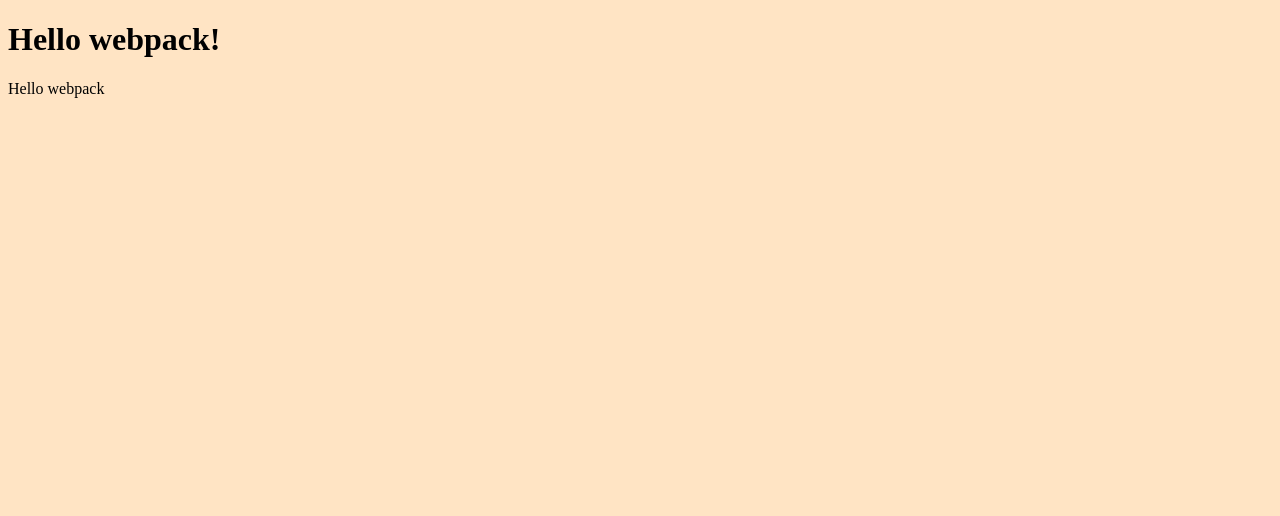
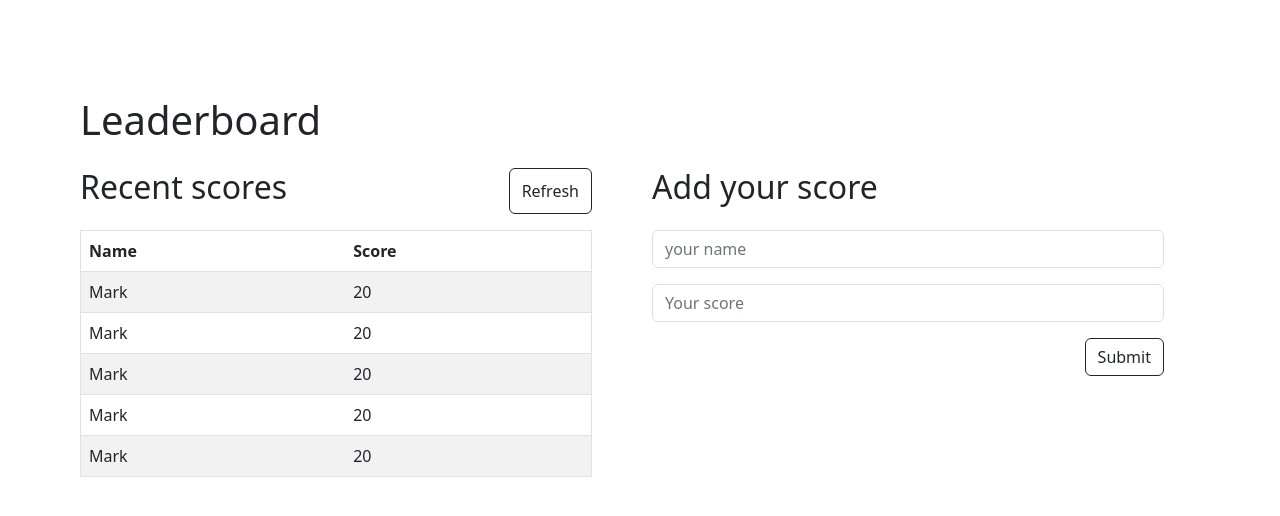
Before and after one commit to adel-gu/Leaderboard, a website built with webpack: page src/index.html in a window 1280 px wide. Built offline with nearby package versions, Linux system fonts and the light colour scheme.

Commit message:
Add leaderboard HTML markup, and style it with bootstrap

```diff
--- a/src/index.html
+++ b/src/index.html
@@ -3,9 +3,88 @@
   <head>
     <meta charset="UTF-8" />
     <meta name="viewport" content="width=device-width, initial-scale=1.0" />
-    <title>Wbpack Exercise</title>
+    <link
+      href="https://cdn.jsdelivr.net/npm/bootstrap@5.2.2/dist/css/bootstrap.min.css"
+      rel="stylesheet"
+    />
+    <title>Leaderboard</title>
   </head>
   <body>
-    <h1>Hello webpack!</h1>
+    <main id="main">
+      <h1>Leaderboard</h1>
+      <div class="row mt-4">
+        <div class="col">
+          <div class="d-flex justify-content-between mb-3">
+            <h2>Recent scores</h2>
+            <button type="button" class="btn btn-outline-dark">Refresh</button>
+          </div>
+          <table class="table table-striped border">
+            <thead>
+              <tr>
+                <th scope="col">Name</th>
+                <th scope="col">Score</th>
+              </tr>
+            </thead>
+            <tbody>
+              <tr>
+                <td>Mark</td>
+                <td>20</td>
+              </tr>
+              <tr>
+                <td>Mark</td>
+                <td>20</td>
+              </tr>
+              <tr>
+                <td>Mark</td>
+                <td>20</td>
+              </tr>
+              <tr>
+                <td>Mark</td>
+                <td>20</td>
+              </tr>
+              <tr>
+                <td>Mark</td>
+                <td>20</td>
+              </tr>
+            </tbody>
+          </table>
+        </div>
+        <div class="col px-5">
+          <h2>Add your score</h2>
+          <form action="" class="mt-4">
+            <ul class="list-unstyled m-0 p-0">
+              <li class="mb-3">
+                <input
+                  class="form-control border"
+                  type="text"
+                  name="name"
+                  id="name"
+                  placeholder="your name"
+                  required
+                />
+              </li>
+              <li class="mb-3">
+                <input
+                  class="form-control border"
+                  type="number"
+                  name="score"
+                  id="score"
+                  min="0"
+                  placeholder="Your score"
+                  required
+                />
+              </li>
+              <li class="d-flex justify-content-end">
+                <button type="submit" class="btn btn-outline-dark">
+                  Submit
+                </button>
+              </li>
+            </ul>
+          </form>
+        </div>
+      </div>
+    </main>
+
+    <script src="https://cdn.jsdelivr.net/npm/bootstrap@5.2.2/dist/js/bootstrap.bundle.min.js"></script>
   </body>
 </html>
--- a/src/index.js
+++ b/src/index.js
@@ -1,12 +1 @@
-import _ from 'lodash';
 import './style.css';
-
-function component() {
-  const element = document.createElement('div');
-
-  element.innerHTML = _.join(['Hello', 'webpack'], ' ');
-
-  return element;
-}
-
-document.body.appendChild(component());
--- a/src/style.css
+++ b/src/style.css
@@ -1,3 +1,4 @@
-body {
-  background-color: bisque;
+#main {
+  margin-top: 6em;
+  margin-inline: 5em;
 }
```
